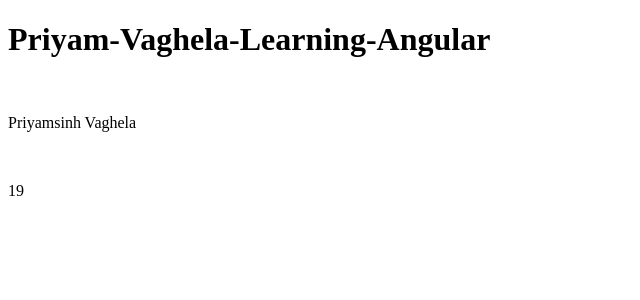
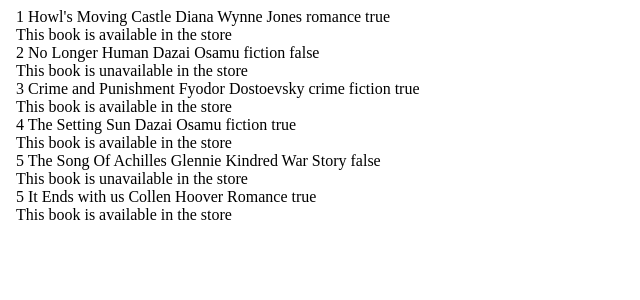
Before and after one commit to Priyam59/Priyam_Vaghela_Learning_Angular, an Angular app: page / in a window 1280 px wide. Shown: the top 300 px of the page, without its empty margins (0-640 px from the left). Built offline with nearby package versions, Linux system fonts and the light colour scheme.

Commit message:
Created 6 instances of my object with 2 structural directives

```diff
--- a/src/app/app.component.html
+++ b/src/app/app.component.html
@@ -1,3 +1,21 @@
-<h1>{{title}}</h1><br>
-<p>{{name}}</p><br>
-<p>{{agee}}</p>
+<html>
+<head>
+  <title>Assignment 2</title>
+</head>
+<body>
+<div class ="first">
+  <div *ngFor="let book of bookList">
+    <div>
+    {{book.id}}
+    {{book.title}}
+    {{book.author}}
+    {{book.genre}}
+    {{book.available}}
+  </div>
+    <div *ngIf="book.available == true">This book is available in the store</div>
+    <div *ngIf="book.available == false">This book is unavailable in the store</div>
+  </div>
+</div>
+
+</body>
+</html>
--- a/src/app/app.component.ts
+++ b/src/app/app.component.ts
@@ -1,17 +1,22 @@
 import { Component } from '@angular/core';
 import { RouterOutlet } from '@angular/router';
+import {Books} from "./models/books";
+import {NgFor, NgIf} from "@angular/common";
 
 @Component({
   selector: 'app-root',
   standalone: true,
-  imports: [RouterOutlet],
+  imports: [RouterOutlet, NgFor, NgIf],
   templateUrl: './app.component.html',
   styleUrl: './app.component.css'
 })
 export class AppComponent {
-  title = 'Priyam-Vaghela-Learning-Angular';
-  name = 'Priyamsinh Vaghela';
-  agee = 19;
+  book1 : Books = {id : 1, title : "Howl's Moving Castle", author : "Diana Wynne Jones", genre : "romance", available : true};
+  book2 : Books = {id : 2, title : "No Longer Human", author : "Dazai Osamu", genre : "fiction", available : false};
+  book3 : Books = {id : 3, title : "Crime and Punishment", author : "Fyodor Dostoevsky", genre : "crime fiction", available : true};
+  book4 : Books = {id : 4, title : "The Setting Sun", author : "Dazai Osamu", genre : "fiction", available : true};
+  book5 : Books = {id : 5, title : "The Song Of Achilles", author : "Glennie Kindred", genre : "War Story", available: false};
+  book6 : Books = {id : 5, title : "It Ends with us", author : "Collen Hoover", genre : "Romance",available: true};
 
-
+  bookList : Books[] = [this.book1,this.book2,this.book3,this.book4,this.book5,this.book6]
 }
--- a/src/app/models/books.ts
+++ b/src/app/models/books.ts
@@ -1,7 +1,7 @@
 export interface Books {
   id : number;
+  title : string;
   author : string;
-  title : string;
   genre : string;
   available ?: boolean;
 }
```
